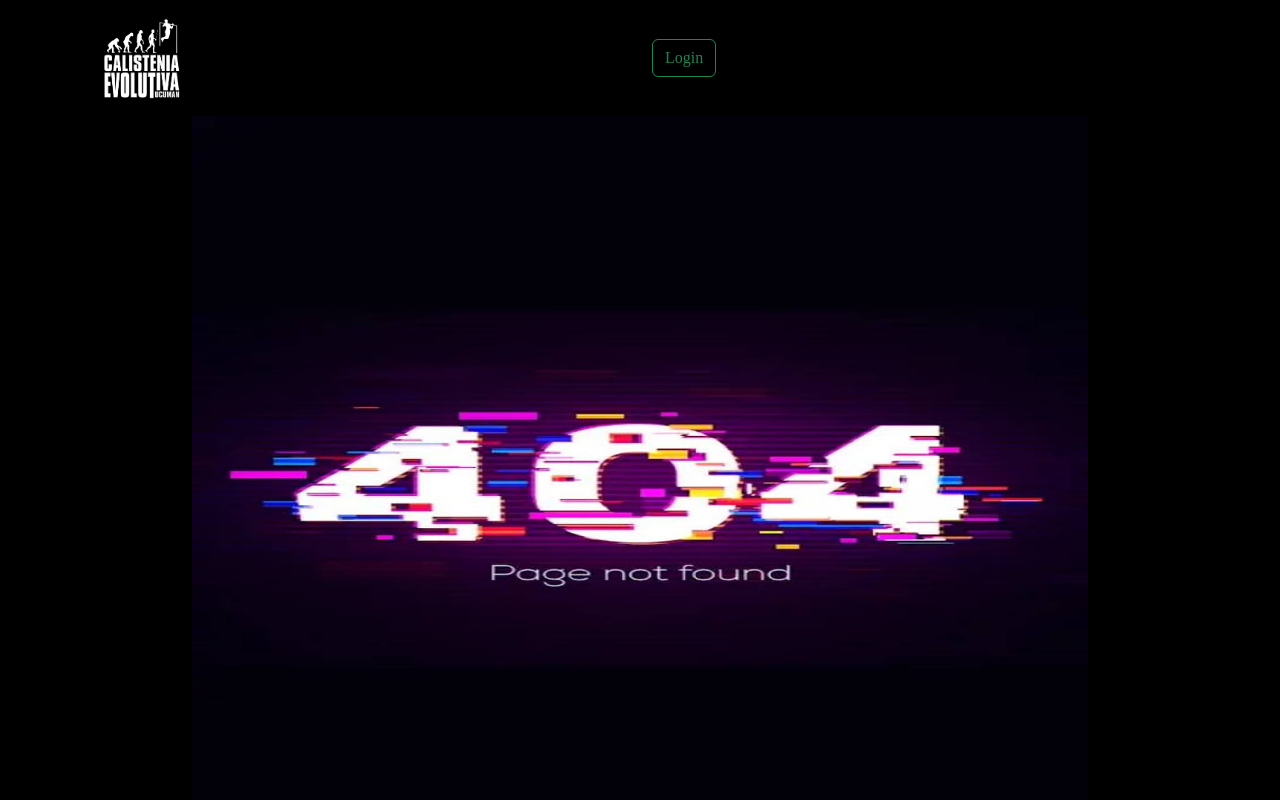
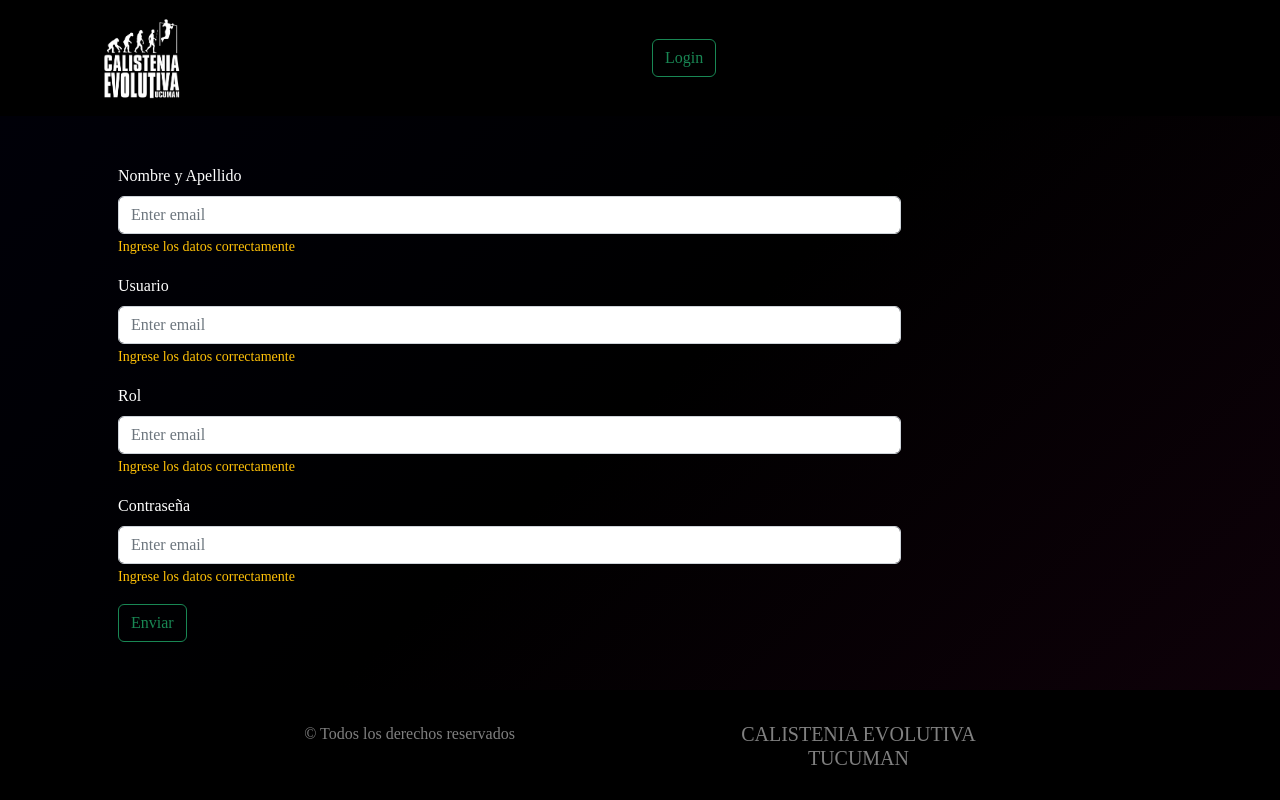
Before and after one commit to jlpereyra22/Calistenia-Evolutiva-Front, a React (Create React App) app: page /adminMaster/agregarUsuario in a window 1280 px wide. Shown: the top 800 px of the page. Built offline with nearby package versions, Linux system fonts and the light colour scheme; no server answers.

Commit message:
se genero el component para agregar usuarios y la ruta para ingresar al mismo desde adminMAster

```diff
--- a/src/App.jsx
+++ b/src/App.jsx
@@ -11,6 +11,7 @@ import { useState } from "react";
 import RutasProtegidas from "./components/routes/RutasProtegidas";
 import RutasAdmin from "./components/routes/RutasAdmin";
 import AdminMaster from "./components/views/AdminMaster";
+import AgregarUsuario from "./components/views/user/AgregarUsuario";
 
 function App() {
   const usuario = JSON.parse(localStorage.getItem("tokenUsuario")) || {};
@@ -43,6 +44,7 @@ function App() {
           }
         />
         <Route exact path="/adminMaster" element={<AdminMaster />} />
+        <Route exact path="/adminMaster/agregarUsuario" element={<AgregarUsuario />} />
       </Routes>
       <Footer />
     </BrowserRouter>
--- a/src/components/views/AdminMaster.jsx
+++ b/src/components/views/AdminMaster.jsx
@@ -3,6 +3,7 @@ import { Button, Container } from "react-bootstrap";
 import Table from "react-bootstrap/Table";
 import { consultarApiUser } from "../helpers/queris";
 import TablaUsuarios from "./user/TablaUsuarios";
+import { Link } from "react-router-dom";
 
 const AdminMaster = () => {
   const [usuario, setUsuario] = useState([]);
@@ -19,6 +20,16 @@ setUsuario(respuesta);
       <Container className="text-center text-white">
         <h2>Administrador de Usuarios</h2>
         <hr />
+        <div className="d-flex justify-content-end">
+
+          <Link
+            className="m-3 btn btn-outline-success"
+            size="sm"
+            to="/adminMaster/agregarUsuario"
+          >
+            Agregar Usuario
+          </Link>
+        </div>
         <div>
           <Table striped bordered hover variant="dark">
             <thead>
--- /dev/null
+++ b/src/components/views/user/AgregarUsuario.jsx
@@ -0,0 +1,49 @@
+import { Container } from "react-bootstrap";
+import Button from 'react-bootstrap/Button';
+import Form from 'react-bootstrap/Form';
+
+const AgregarUsuario = () => {
+    return (
+        <section className="bgGradient mainSection font">
+       <Container className=" p-5 text-white">
+         <Form  >
+      <Form.Group className="mb-3" controlId="formBasicEmail">
+        <Form.Label>Nombre y Apellido</Form.Label>
+        <Form.Control type="text" placeholder="Enter email" className="w-75" />
+        <Form.Text className="text-warning">
+          Ingrese los datos correctamente
+        </Form.Text>
+      </Form.Group>
+      <Form.Group className="mb-3" controlId="formBasicEmail">
+        <Form.Label>Usuario</Form.Label>
+        <Form.Control type="text" placeholder="Enter email" className="w-75" />
+        <Form.Text className="text-warning">
+          Ingrese los datos correctamente
+        </Form.Text>
+      </Form.Group>
+      <Form.Group className="mb-3" controlId="formBasicEmail">
+        <Form.Label>Rol</Form.Label>
+        <Form.Control type="email" placeholder="Enter email" className="w-75" />
+        <Form.Text className="text-warning">
+          Ingrese los datos correctamente
+        </Form.Text>
+      </Form.Group>
+      <Form.Group className="mb-3" controlId="formBasicEmail">
+        <Form.Label>Contraseña</Form.Label>
+        <Form.Control type="email" placeholder="Enter email" className="w-75" />
+        <Form.Text className="text-warning">
+          Ingrese los datos correctamente
+        </Form.Text>
+      </Form.Group>
+
+
+      <Button variant="outline-success" type="submit">
+        Enviar
+      </Button>
+    </Form>
+       </Container>
+       </section>
+    );
+};
+
+export default AgregarUsuario;
```
